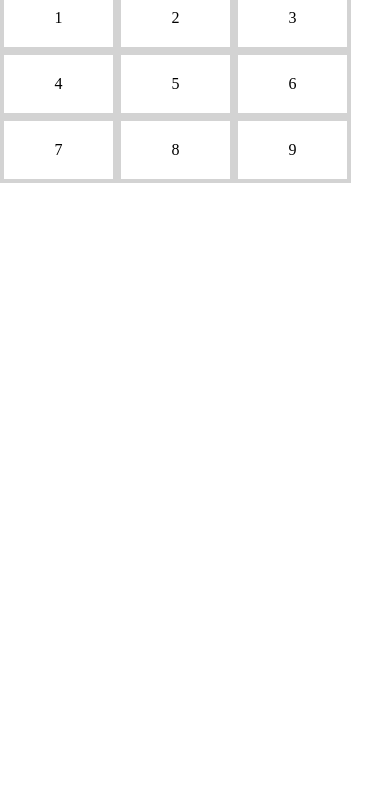
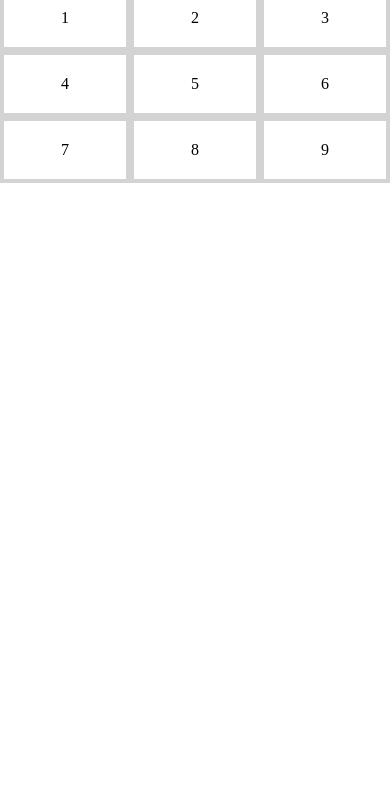
Before and after one commit to JoshuaBiong/css-grid, a plain HTML site: page index.html in a window 390 px wide. Shown: the part 52-842 px from the top of the page. Drawn offline with Linux system fonts and the light colour scheme.

Commit message:
more responsive gridTEmplateColumn by fraction

```diff
--- a/style.css
+++ b/style.css
@@ -10,7 +10,7 @@ h1 {
 
 .grid-container {
     display: grid;
-    grid-template-columns: 30% 30% 30%;
+    grid-template-columns: 1fr 1fr 1fr;
 }
 
 .grid-items {
```
